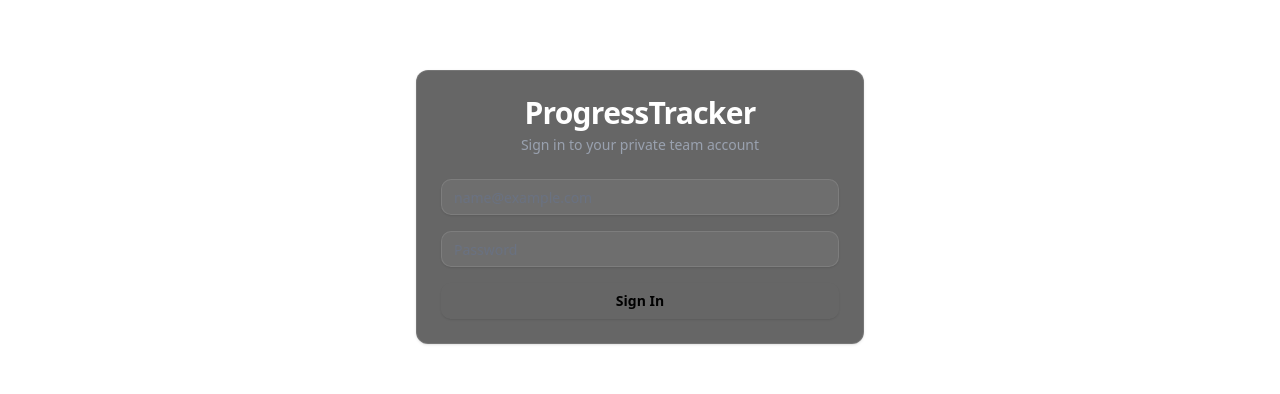
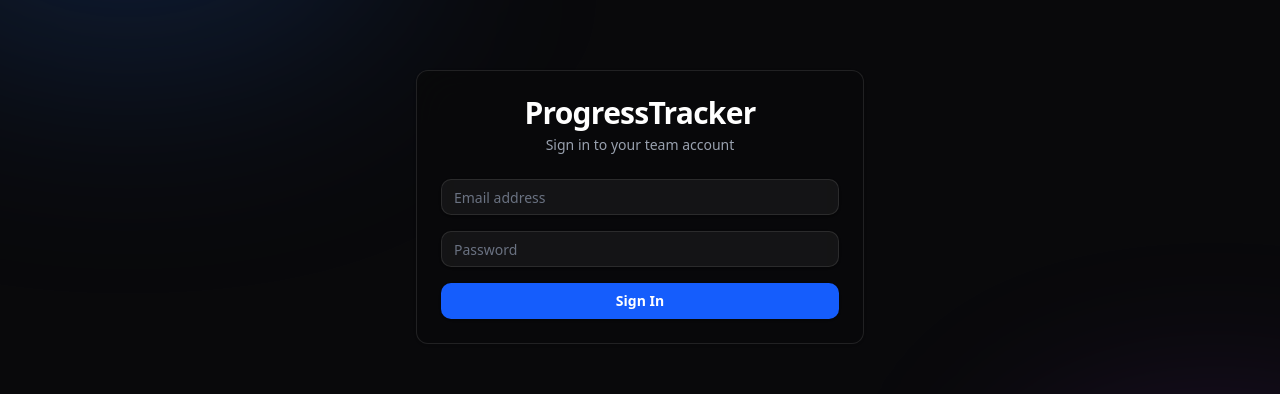
Before and after one commit to lynxthecoder10/progress-tracker, a React (Vite) app: page /login in a window 1280 px wide. Shown: the part 193-587 px from the top of the page. Built offline with nearby package versions, Linux system fonts and the light colour scheme; no server answers.

Commit message:
fix: resolve blank screen by fixing CSS variables and adding theme fallbacks

```diff
--- a/src/components/ProtectedRoute.tsx
+++ b/src/components/ProtectedRoute.tsx
@@ -12,8 +12,9 @@ export const ProtectedRoute: React.FC<ProtectedRouteProps> = ({ children }) => {
 
   if (isLoading) {
     return (
-      <div className="flex h-screen w-screen items-center justify-center bg-background">
-        <div className="h-8 w-8 animate-spin rounded-full border-4 border-primary border-t-transparent"></div>
+      <div className="flex flex-col h-screen w-screen items-center justify-center bg-[#09090b] text-white">
+        <div className="h-8 w-8 animate-spin rounded-full border-4 border-blue-500 border-t-transparent mb-4"></div>
+        <p className="text-sm font-medium animate-pulse">Initializing ProgressTracker...</p>
       </div>
     );
   }
--- a/src/features/auth/Login.tsx
+++ b/src/features/auth/Login.tsx
@@ -28,16 +28,16 @@ export const Login: React.FC = () => {
   };
 
   return (
-    <div className="flex min-h-screen items-center justify-center bg-background p-4 relative overflow-hidden">
+    <div className="flex min-h-screen items-center justify-center bg-[#09090b] text-white p-4 relative overflow-hidden">
       {/* Decorative background elements for premium feel */}
-      <div className="absolute top-[-10%] left-[-10%] w-[40%] h-[40%] bg-primary/20 blur-[120px] rounded-full pointer-events-none" />
-      <div className="absolute bottom-[-10%] right-[-10%] w-[30%] h-[30%] bg-secondary/30 blur-[100px] rounded-full pointer-events-none" />
+      <div className="absolute top-[-10%] left-[-10%] w-[40%] h-[40%] bg-blue-500/20 blur-[120px] rounded-full pointer-events-none" />
+      <div className="absolute bottom-[-10%] right-[-10%] w-[30%] h-[30%] bg-purple-500/20 blur-[100px] rounded-full pointer-events-none" />
 
-      <Card className="w-full max-w-md z-10 border-white/10 bg-black/60">
+      <Card className="w-full max-w-md z-10 border-white/10 bg-[#09090b]/80 backdrop-blur-xl">
         <CardHeader className="space-y-1 text-center">
           <CardTitle className="text-3xl font-bold tracking-tight text-white">ProgressTracker</CardTitle>
           <CardDescription className="text-gray-400">
-            Sign in to your private team account
+            Sign in to your team account
           </CardDescription>
         </CardHeader>
         <CardContent>
@@ -45,11 +45,11 @@ export const Login: React.FC = () => {
             <div className="space-y-2">
               <Input
                 type="email"
-                placeholder="name@example.com"
+                placeholder="Email address"
                 value={email}
                 onChange={(e) => setEmail(e.target.value)}
                 required
-                className="bg-white/5 border-white/10 text-white placeholder:text-gray-500 focus-visible:ring-primary"
+                className="bg-white/5 border-white/10 text-white placeholder:text-gray-500"
               />
             </div>
             <div className="space-y-2">
@@ -59,11 +59,11 @@ export const Login: React.FC = () => {
                 value={password}
                 onChange={(e) => setPassword(e.target.value)}
                 required
-                className="bg-white/5 border-white/10 text-white placeholder:text-gray-500 focus-visible:ring-primary"
+                className="bg-white/5 border-white/10 text-white placeholder:text-gray-500"
               />
             </div>
-            {error && <p className="text-sm text-destructive font-medium">{error}</p>}
-            <Button type="submit" className="w-full font-semibold" disabled={loading}>
+            {error && <p className="text-sm text-red-500 font-medium">{error}</p>}
+            <Button type="submit" className="w-full font-semibold bg-blue-600 hover:bg-blue-700 text-white" disabled={loading}>
               {loading ? 'Signing in...' : 'Sign In'}
             </Button>
           </form>
--- a/src/features/dashboard/Dashboard.tsx
+++ b/src/features/dashboard/Dashboard.tsx
@@ -16,7 +16,7 @@ export const Dashboard: React.FC = () => {
   };
 
   return (
-    <div className="min-h-screen bg-background p-6">
+    <div className="min-h-screen bg-[#09090b] text-white p-6">
       <motion.div
         initial={{ opacity: 0, y: 20 }}
         animate={{ opacity: 1, y: 0 }}
--- a/src/styles.css
+++ b/src/styles.css
@@ -3,33 +3,33 @@
 @custom-variant dark (&:is(.dark *));
 
 @theme {
-  --color-background: var(--background);
-  --color-foreground: var(--foreground);
+  --color-background: hsl(var(--background));
+  --color-foreground: hsl(var(--foreground));
 
-  --color-card: var(--card);
-  --color-card-foreground: var(--card-foreground);
+  --color-card: hsl(var(--card));
+  --color-card-foreground: hsl(var(--card-foreground));
 
-  --color-popover: var(--popover);
-  --color-popover-foreground: var(--popover-foreground);
+  --color-popover: hsl(var(--popover));
+  --color-popover-foreground: hsl(var(--popover-foreground));
 
-  --color-primary: var(--primary);
-  --color-primary-foreground: var(--primary-foreground);
+  --color-primary: hsl(var(--primary));
+  --color-primary-foreground: hsl(var(--primary-foreground));
 
-  --color-secondary: var(--secondary);
-  --color-secondary-foreground: var(--secondary-foreground);
+  --color-secondary: hsl(var(--secondary));
+  --color-secondary-foreground: hsl(var(--secondary-foreground));
 
-  --color-muted: var(--muted);
-  --color-muted-foreground: var(--muted-foreground);
+  --color-muted: hsl(var(--muted));
+  --color-muted-foreground: hsl(var(--muted-foreground));
 
-  --color-accent: var(--accent);
-  --color-accent-foreground: var(--accent-foreground);
+  --color-accent: hsl(var(--accent));
+  --color-accent-foreground: hsl(var(--accent-foreground));
 
-  --color-destructive: var(--destructive);
-  --color-destructive-foreground: var(--destructive-foreground);
+  --color-destructive: hsl(var(--destructive));
+  --color-destructive-foreground: hsl(var(--destructive-foreground));
 
-  --color-border: var(--border);
-  --color-input: var(--input);
-  --color-ring: var(--ring);
+  --color-border: hsl(var(--border));
+  --color-input: hsl(var(--input));
+  --color-ring: hsl(var(--ring));
 
   --radius-lg: var(--radius);
   --radius-md: calc(var(--radius) - 2px);
```
